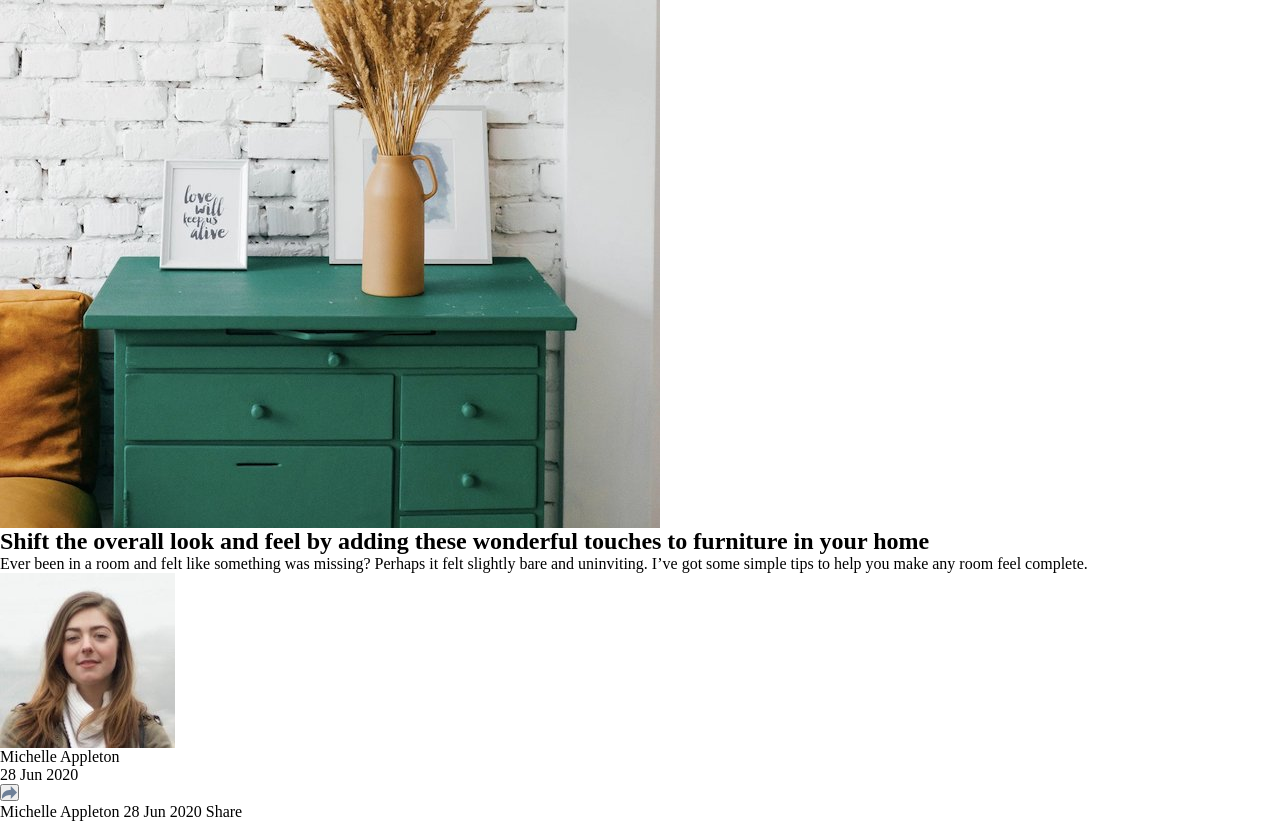
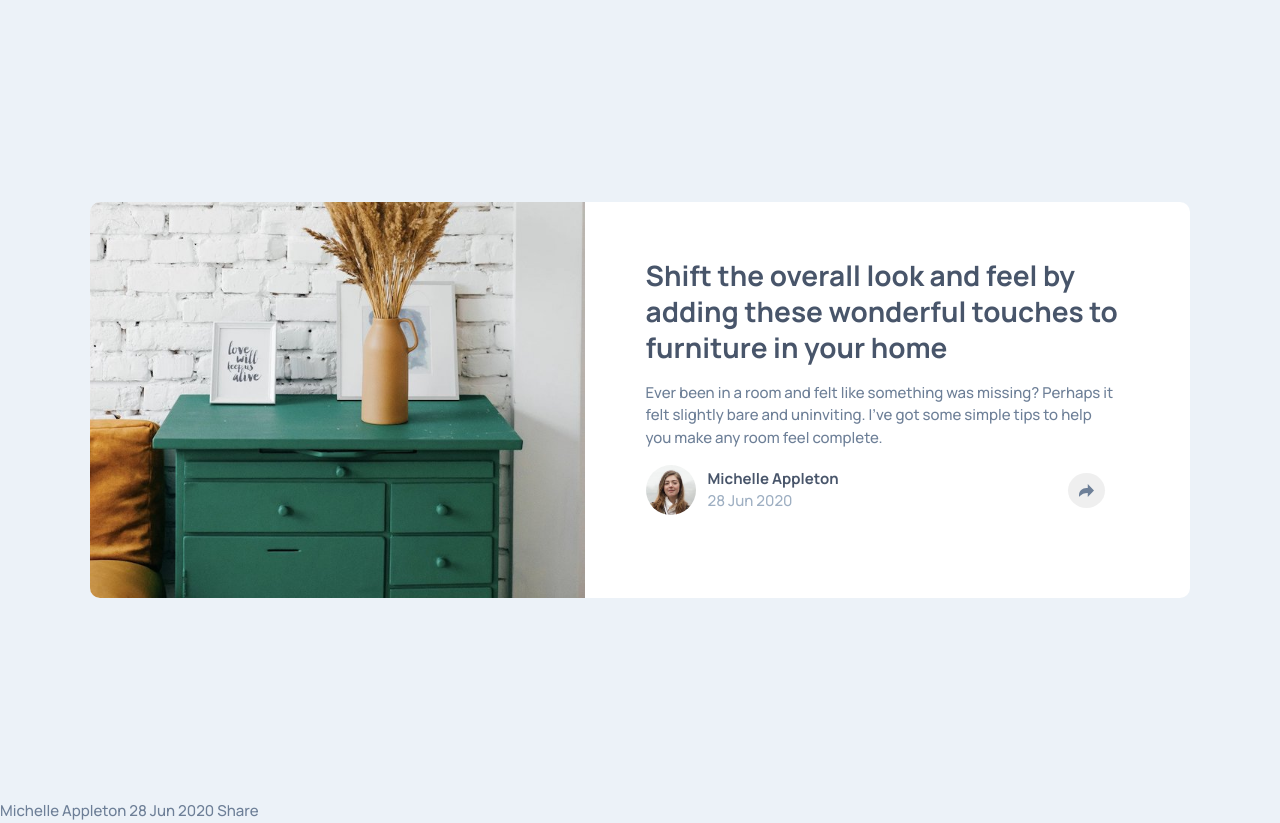
Before and after one commit to VPontis15/article-preview-component-master, a plain HTML site: page index.html in a window 1280 px wide. Drawn offline with Linux system fonts and the light colour scheme.

Commit message:
finish styling

```diff
--- a/index.html
+++ b/index.html
@@ -19,21 +19,26 @@
   <body>
     <main>
       <div class="card">
-        <div class="col1">
-          <img src="images/drawers.jpg" alt="A picture of a green drawer" />
-        </div>
+        <img
+          src="images/drawers.jpg"
+          class="main-img"
+          alt="A picture of a green drawer"
+        />
+
         <div class="col2">
+          <div class="col2-text">
             <h2>
-            Shift the overall look and feel by adding these wonderful touches to
-            furniture in your home
+              Shift the overall look and feel by adding these wonderful touches
+              to furniture in your home
             </h2>
             <p>
-            Ever been in a room and felt like something was missing? Perhaps it
-            felt slightly bare and uninviting. I’ve got some simple tips to help
-            you make any room feel complete.
+              Ever been in a room and felt like something was missing? Perhaps
+              it felt slightly bare and uninviting. I’ve got some simple tips to
+              help you make any room feel complete.
             </p>
             <div class="row">
               <img
+                class="user-img"
                 src="images/avatar-michelle.jpg"
                 alt="a profile picture of Michelle Appleton"
               />
@@ -41,7 +46,10 @@
                 <p class="user-name">Michelle Appleton</p>
                 <p class="date">28 Jun 2020</p>
               </div>
-            <button><img src="images/icon-share.svg" alt="" /></button>
+              <button id="share">
+                <img src="images/icon-share.svg" alt="" />
+              </button>
+            </div>
           </div>
         </div>
       </div>
--- a/style.css
+++ b/style.css
@@ -76,10 +76,111 @@ h6 {
   --clr-text-heading: hsl(214, 17%, 51%);
   --clr-popup: hsl(217, 19%, 35%);
 
-  --fs-main: 0.8125rem;
+  --fs-main: 0.9375rem;
 
   --fw-main: 500;
   --fw-bold: 700;
 
   --ff-main: "Manrope", sans-serif;
 }
+
+body {
+  background-color: var(--clr-body-bg);
+  font-size: var(--fs-main);
+  color: var(--clr-text-heading);
+  font-family: var(--ff-main);
+  line-height: 1.5;
+}
+main {
+  min-height: 100vh;
+  display: grid;
+  place-items: center;
+}
+.card {
+  max-width: min(95%, 1100px);
+  display: grid;
+  grid-template-columns: 45% 55%;
+
+  background-color: #fff;
+  border-radius: 10px;
+  overflow: hidden;
+  align-items: center;
+}
+
+.row {
+  display: flex;
+  align-items: center;
+  justify-content: center;
+  gap: 0.75rem;
+  margin-bottom: 3rem;
+  max-width: 95%;
+}
+
+.main-img {
+  width: 100%;
+}
+
+.col2 {
+  display: grid;
+}
+
+.col2-text {
+  display: grid;
+  gap: 1rem;
+  width: 80%;
+  margin: 0 auto;
+  height: 100%;
+}
+
+h2 {
+  font-size: clamp(1rem, 3vw, 1.75rem);
+  font-weight: var(--fw-bold);
+  color: var(--clr-popup);
+  line-height: 1.3;
+  max-width: 35ch;
+  margin-top: 1.25rem;
+}
+
+.user-img {
+  width: 50px;
+  border-radius: 50%;
+}
+
+p {
+  max-width: 50ch;
+}
+
+button {
+  margin-left: auto;
+  border-radius: 50%;
+  border: none;
+  padding: 0.75em;
+  cursor: pointer;
+}
+
+.user-name {
+  color: var(--clr-popup);
+  font-weight: var(--fw-bold);
+}
+
+.date {
+  color: var(--clr-text-main);
+}
+
+@media (max-width: 900px) {
+  .card {
+    grid-template-columns: 1fr;
+    max-width: 500px;
+    margin: 1.75rem;
+    gap: 1.5rem;
+  }
+
+  h2 {
+    line-height: 1.6;
+    max-width: 100%;
+  }
+
+  .row {
+    max-width: 100%;
+  }
+}
```
Lines whose indentation alone changed are shown as unchanged.
